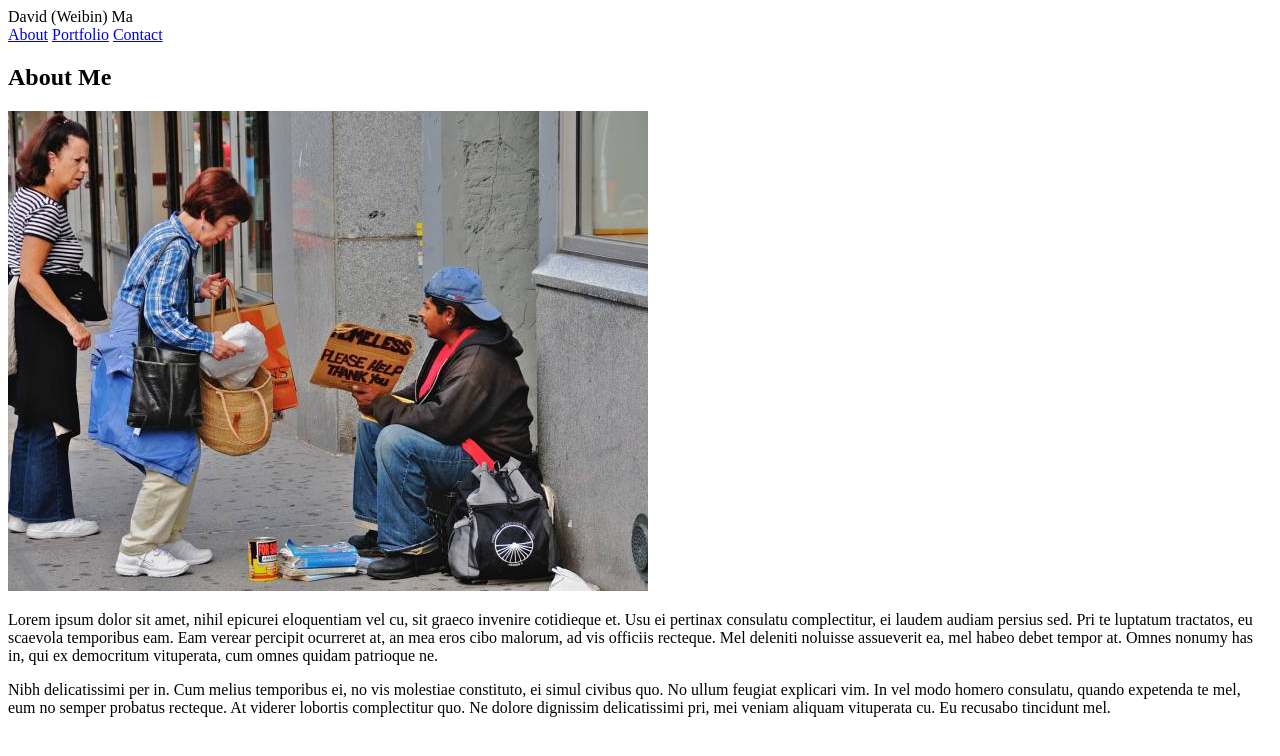
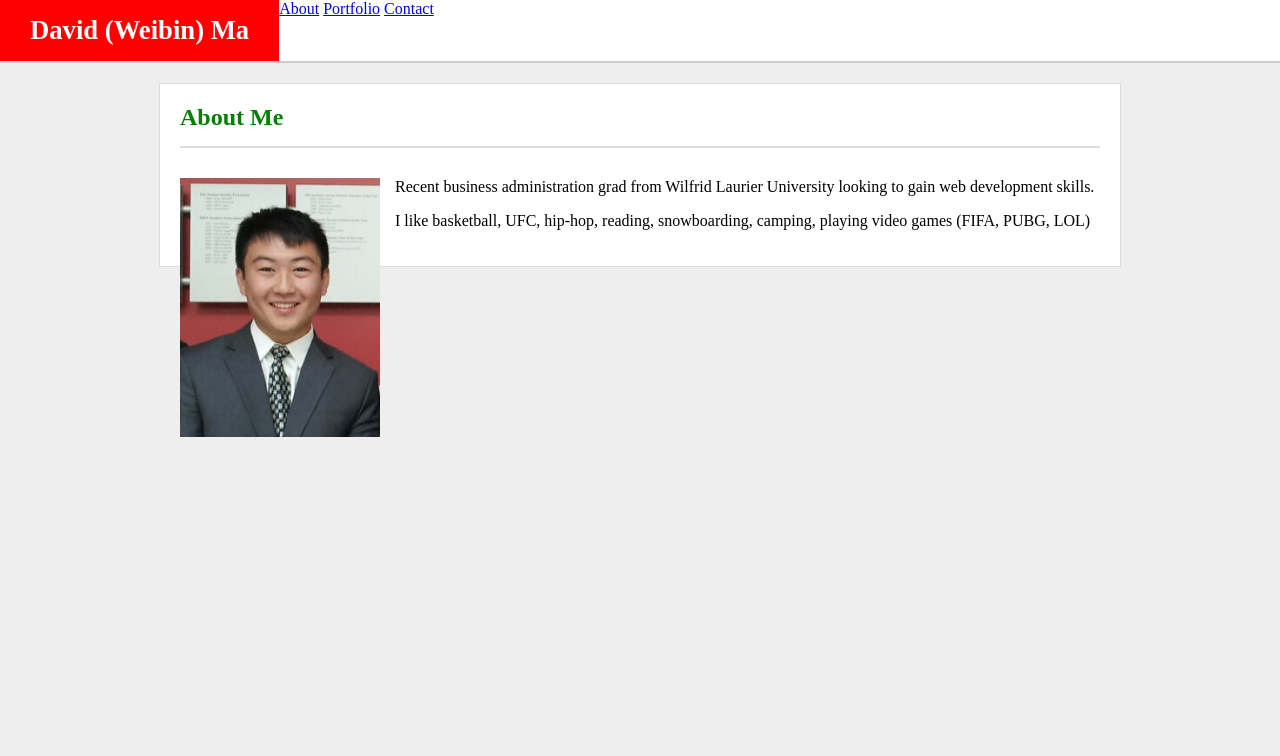
Before and after one commit to david-fetchopia/Basic-Portfolio, a plain HTML site: page index.html in a window 1280 px wide. Drawn offline with Linux system fonts and the light colour scheme.

Commit message:
latest updates

```diff
--- a/assets/css/style.css
+++ b/assets/css/style.css
@@ -0,0 +1,64 @@
+body {
+    margin: 0px;
+    background: #eee;
+  }
+
+
+
+  header {
+    background: #fff;
+    border-bottom: 2px solid #ccc;
+    overflow: hidden;
+  }
+
+  #header-inner {
+    margin: auto;
+    width: 960px;
+  }
+
+  #mainlogoboxed {
+    float: left;
+    background: red;
+    color: #fff;
+    padding: 15px 30px;
+    font-size: 20pt;
+    font-weight: bold;
+  }
+
+  #links {
+    float: right;
+    margin-top: 20px;
+  }
+
+  #links a:not(:last-child) {
+    margin-right: 15px;
+  }
+
+  #links a {
+    color: #aaa;
+    font-weight: 400;
+    text-decoration: none;
+  }
+
+  #mainsection {
+    border: 1px solid #ddd;
+    margin: auto;
+    width: 920px;
+    background: #fff;
+    margin-top: 20px;
+    padding: 20px;
+  }
+
+  #mainsection h2 {
+    color: green;
+    border-bottom: 2px solid #ddd;
+    padding-bottom: 15px;
+    margin: 0px;
+    margin-bottom: 30px;
+  }
+
+  #mainsection img {
+    width: 200px;
+    float: left;
+    margin-right: 15px;
+  }
--- a/index.html
+++ b/index.html
@@ -5,6 +5,7 @@
     <meta name="viewport" content="width=device-width, initial-scale=1.0">
     <meta http-equiv="X-UA-Compatible" content="ie=edge">
     <title>About Me</title>
+    <link rel="stylesheet" href="./assets/css/style.css">
 </head>
 <body>
     <header>
@@ -18,9 +19,9 @@
     </header>
     <div id="mainsection">
         <h2>About Me</h2>
-        <img src="./assets/images/homeless-person.jpg" alt="started from the bottom">
-        <p>Lorem ipsum dolor sit amet, nihil epicurei eloquentiam vel cu, sit graeco invenire cotidieque et. Usu ei pertinax consulatu complectitur, ei laudem audiam persius sed. Pri te luptatum tractatos, eu scaevola temporibus eam. Eam verear percipit ocurreret at, an mea eros cibo malorum, ad vis officiis recteque. Mel deleniti noluisse assueverit ea, mel habeo debet tempor at. Omnes nonumy has in, qui ex democritum vituperata, cum omnes quidam patrioque ne. </p>
-        <p>Nibh delicatissimi per in. Cum melius temporibus ei, no vis molestiae constituto, ei simul civibus quo. No ullum feugiat explicari vim. In vel modo homero consulatu, quando expetenda te mel, eum no semper probatus recteque. At viderer lobortis complectitur quo. Ne dolore dignissim delicatissimi pri, mei veniam aliquam vituperata cu. Eu recusabo tincidunt mel.</p>
+        <img src="./assets/images/LinkIn_profile_pic.png" alt="started from the bottom">
+        <p>Recent business administration grad from Wilfrid Laurier University looking to gain web development skills.  </p>
+        <p>I like basketball, UFC, hip-hop, reading, snowboarding, camping, playing video games (FIFA, PUBG, LOL)</p>
     </div>
     <footer></footer>
 </body>
```
Also changed, not shown: assets/images/LinkIn_profile_pic.png (added), 2 other files.
